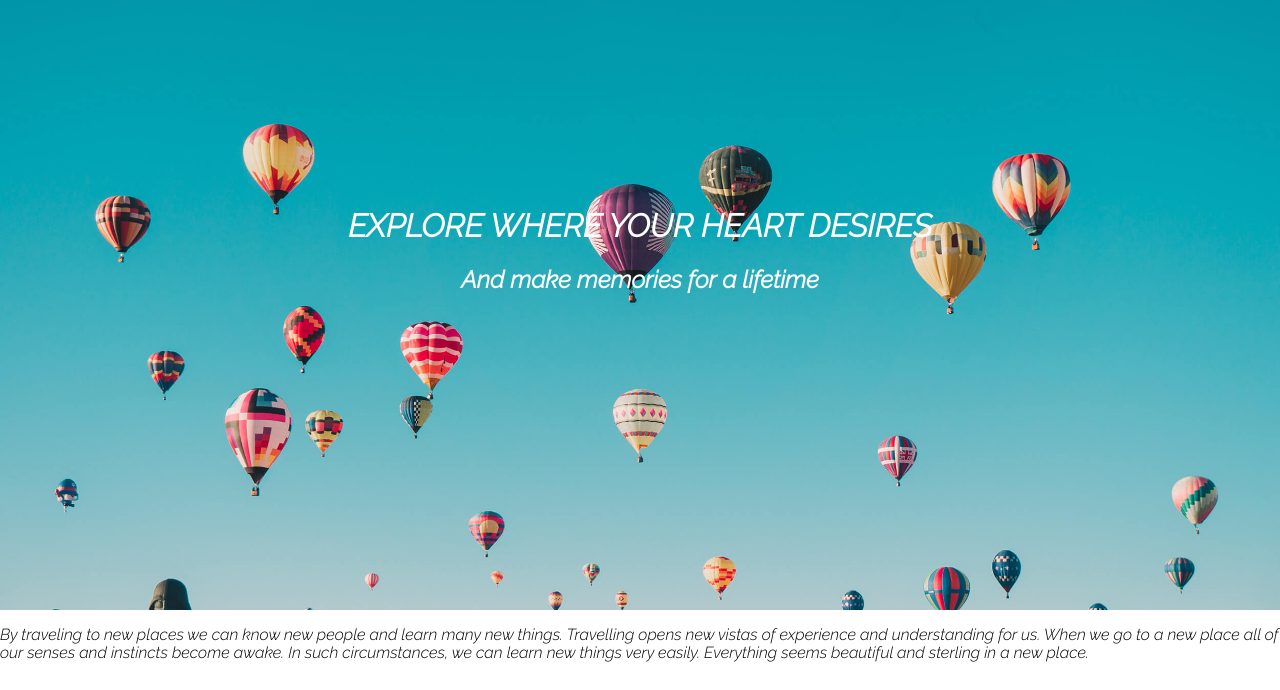
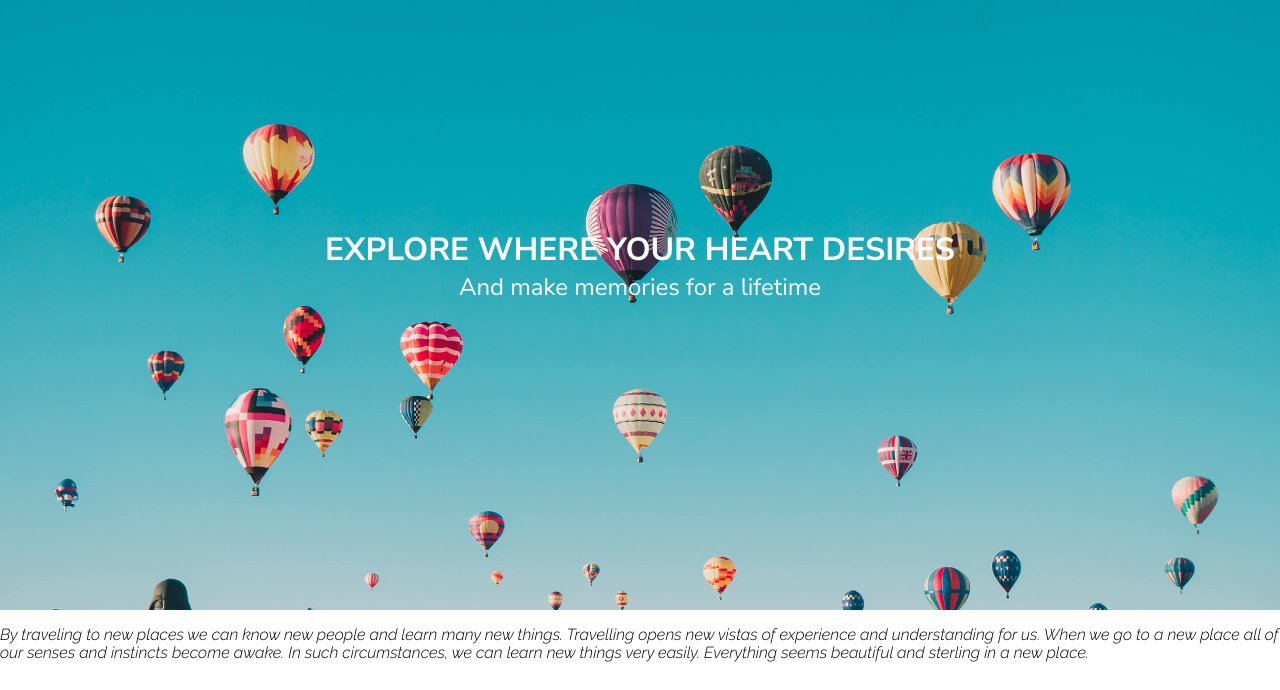
Before and after one commit to yukiiimak/Motion-F21-PM, a website: page deploy/index.html in a window 1280 px wide. Shown: the part 110-800 px from the top of the page. Drawn offline with Linux system fonts and the light colour scheme.

Commit message:
created and filled out hero.scss

```diff
--- a/dev/scss/sections/_hero.scss
+++ b/dev/scss/sections/_hero.scss
@@ -25,6 +25,21 @@
         #hero-content {
             color: white;
             text-align: center;
+
+            h1{
+                font-family: 'Nunito Sans', sans-serif;
+                font-size: 50;
+                font-weight: 700;
+                line-height: 117px;
+            }
+
+            h2{
+                font-family: 'Nunito Sans', sans-serif;
+                font-size: 45;
+                font-weight: 400;
+                line-height: 47px;
+                margin-top: -65px;
+            }
         }
     }
 }
```
Also changed, not shown: deploy/css/styles.css, 2 other files.
